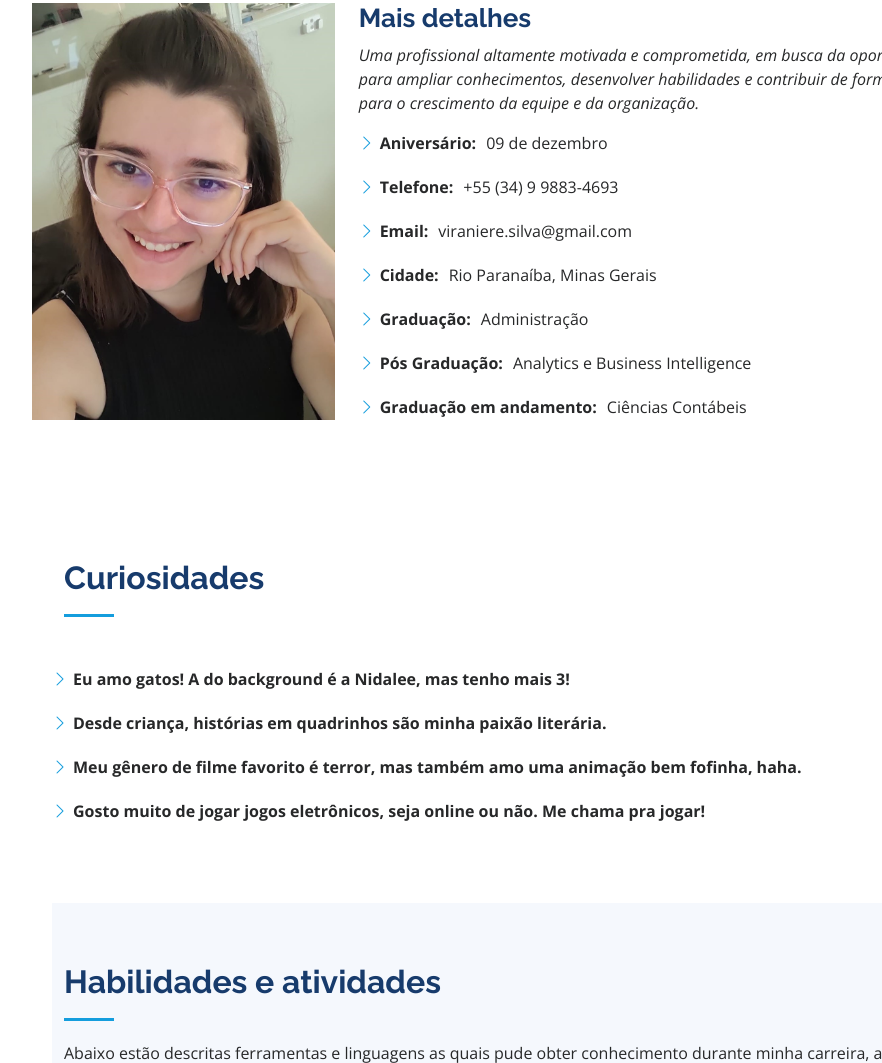
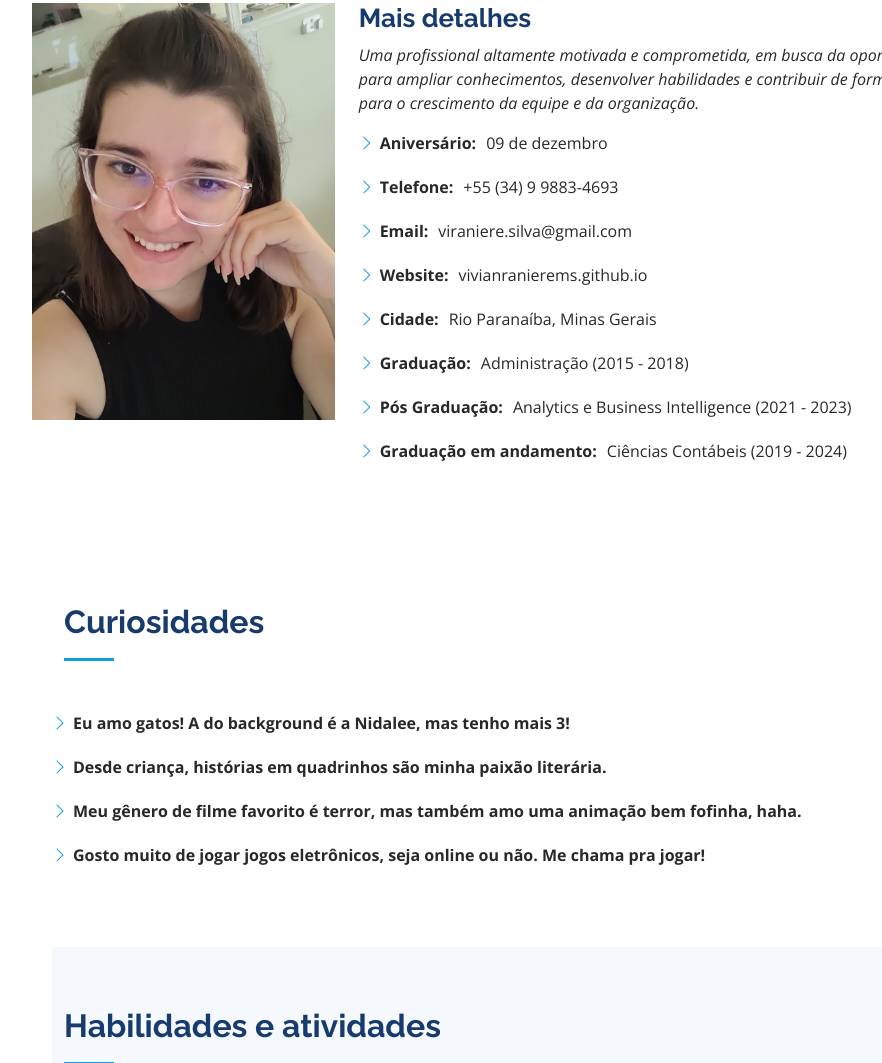
Before and after one commit to vivianranierems/vivianranierems.github.io, a plain HTML site: page index.html in a window 1280 px wide. Shown: the part 1061-2124 px from the top of the page, without its empty margins (280-1162 px from the left). Drawn offline with nearby package versions, Linux system fonts and the light colour scheme.

Commit message:
Update index.html

```diff
--- a/index.html
+++ b/index.html
@@ -113,10 +113,11 @@
                   <li><i class="bi bi-chevron-right"></i> <strong>Aniversário:</strong> <span>09 de dezembro</span></li>
                   <li><i class="bi bi-chevron-right"></i> <strong>Telefone:</strong> <span>+55 (34) 9 9883-4693</span></li>
                   <li><i class="bi bi-chevron-right"></i> <strong>Email:</strong> <span>viraniere.silva@gmail.com</span>
+                  <li><i class="bi bi-chevron-right"></i> <strong>Website:</strong> <span>vivianranierems.github.io</span></li>
                   <li><i class="bi bi-chevron-right"></i> <strong>Cidade:</strong> <span>Rio Paranaíba, Minas Gerais</span></li>
-                  <li><i class="bi bi-chevron-right"></i> <strong>Graduação:</strong> <span>Administração</span></li>
-                  <li><i class="bi bi-chevron-right"></i> <strong>Pós Graduação:</strong> <span>Analytics e Business Intelligence</span></li>
-                  <li><i class="bi bi-chevron-right"></i> <strong>Graduação em andamento:</strong> <span>Ciências Contábeis</span></li>
+                  <li><i class="bi bi-chevron-right"></i> <strong>Graduação:</strong> <span>Administração (2015 - 2018)</span></li>
+                  <li><i class="bi bi-chevron-right"></i> <strong>Pós Graduação:</strong> <span>Analytics e Business Intelligence (2021 - 2023)</span></li>
+                  <li><i class="bi bi-chevron-right"></i> <strong>Graduação em andamento:</strong> <span>Ciências Contábeis (2019 - 2024)</span></li>
                 </ul>
               </div>
             </div>
```
